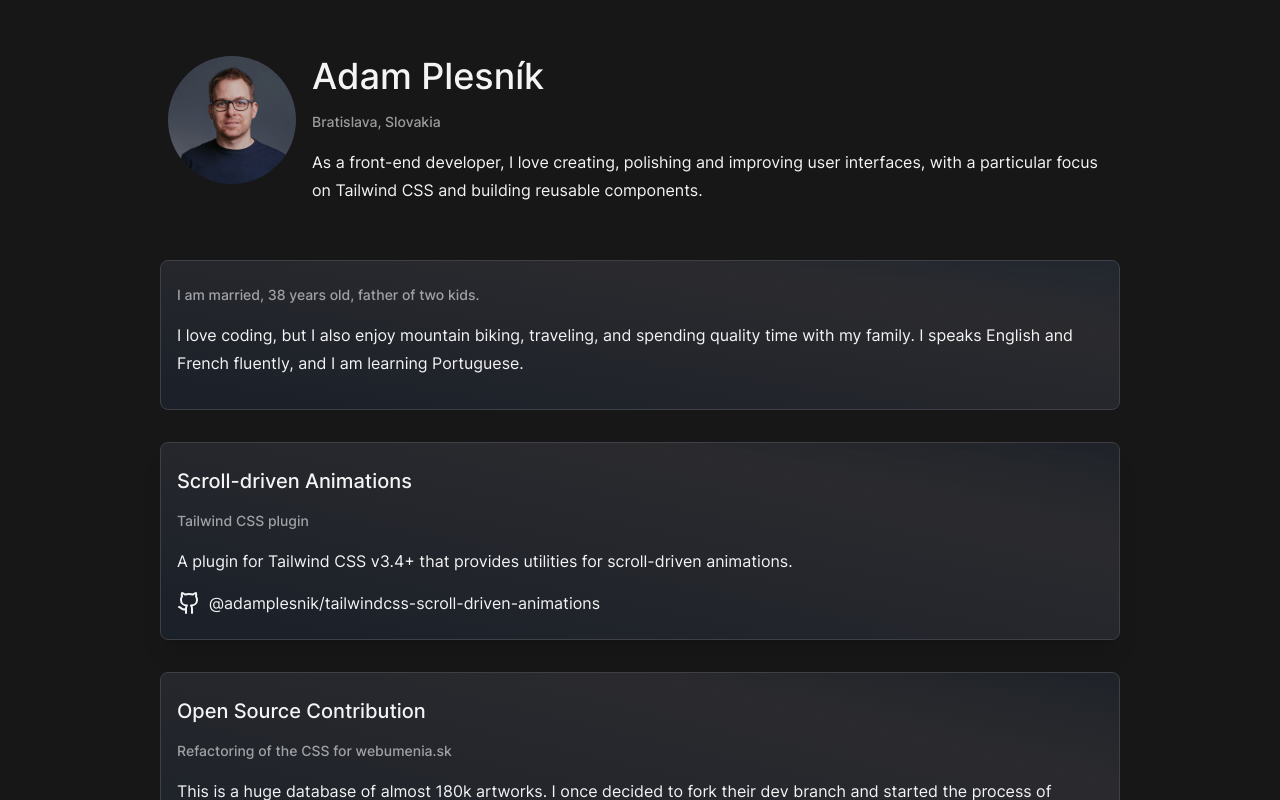
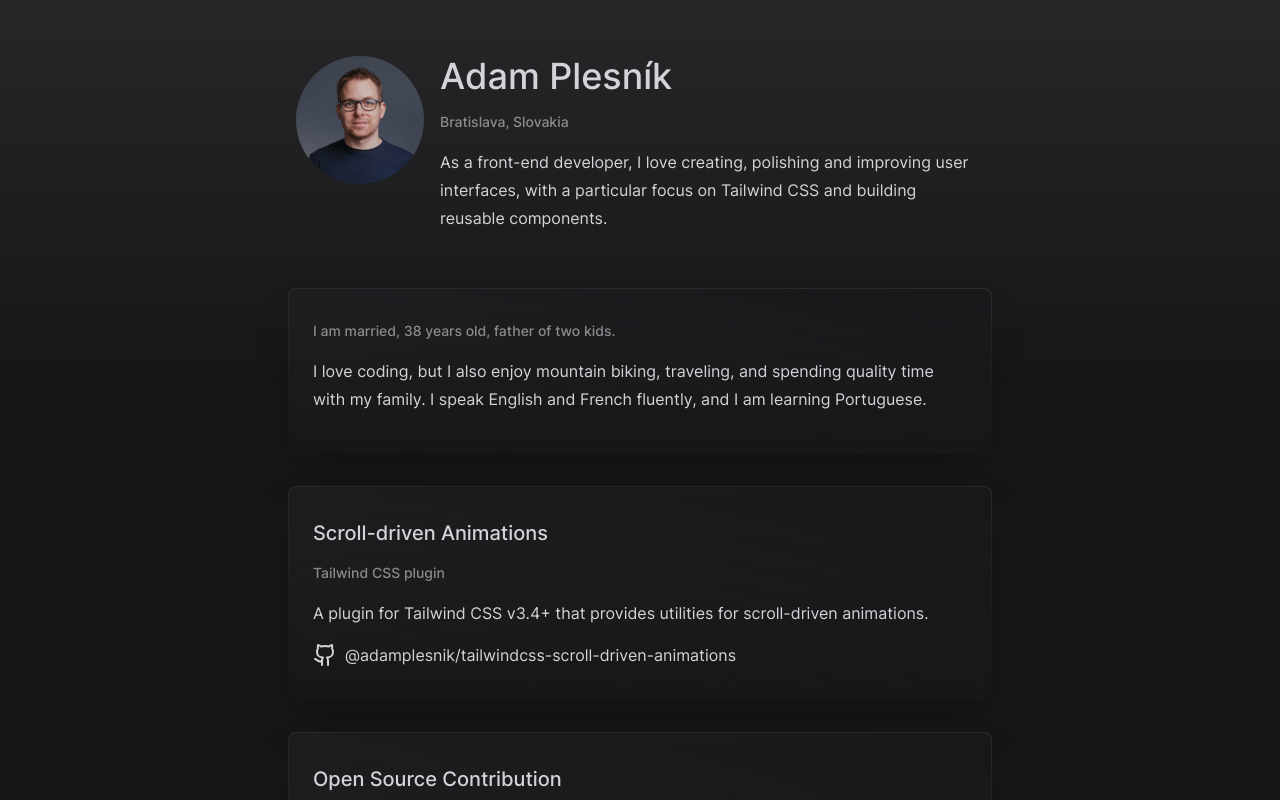
Before and after one commit to adamplesnik/adamplesnik.com, a React (Vite) app: page / in a window 1280 px wide. Shown: the top 800 px of the page. Built offline with nearby package versions, Linux system fonts and the light colour scheme.

Commit message:
Next version of the tiles, now with one color only

```diff
--- a/index.html
+++ b/index.html
@@ -1,5 +1,5 @@
 <!doctype html>
-<html lang="en" class="bg-neutral-900 text-zinc-100">
+<html lang="en" class="bg-neutral-900 text-zinc-300">
   <head>
     <meta charset="UTF-8" />
     <meta name="viewport" content="width=device-width, initial-scale=1.0" />
--- a/src/App.tsx
+++ b/src/App.tsx
@@ -3,11 +3,14 @@ import InfoTile from './tiles/InfoTile'
 import Photo from './components/Photo'
 import PluginTile from './tiles/PluginTile'
 import WebUmeniaTile from './tiles/WebUmeniaTile'
+import PageBackground from './components/PageBackground'
 
 function App() {
   return (
+    <>
+      <PageBackground />
       <div className="flex w-screen justify-center">
-      <div className="flex max-w-screen-lg flex-col gap-8 overflow-hidden p-8 pt-12">
+        <div className="flex max-w-screen-md flex-col gap-8 overflow-hidden p-8 pt-12">
           <InfoTile />
           <CvTile />
           <PluginTile />
@@ -15,6 +18,7 @@ function App() {
           <Photo />
         </div>
       </div>
+    </>
   )
 }
 
--- /dev/null
+++ b/src/components/PageBackground.tsx
@@ -0,0 +1,7 @@
+const PageBackground = () => {
+  return (
+    <div className="fixed top-0 -z-10 h-96 w-full bg-gradient-to-t from-neutral-900/0 to-zinc-800"></div>
+  )
+}
+
+export default PageBackground
--- a/src/components/TileWrapper.tsx
+++ b/src/components/TileWrapper.tsx
@@ -1,4 +1,3 @@
-import { motion } from 'framer-motion'
 import { PropsWithChildren } from 'react'
 
 const TileWrapper = ({
@@ -7,22 +6,18 @@ const TileWrapper = ({
   padding = false,
 }: PropsWithChildren<TileWrapperProps>) => {
   return (
-    <motion.div
-      className={
-        'overflow-hidden rounded-lg bg-gradient-to-tr from-slate-800/50 via-zinc-700/50 via-75% to-slate-700/30 backdrop-blur ' +
-        'border border-zinc-700 border-b-zinc-700 shadow-xl' +
-        className +
-        (padding ? ' p-4 pt-6' : '')
-      }
-      layout
-      whileHover={{ opacity: 0.9, scale: 1.03 }}
-      transition={{
-        duration: 0.37,
-        ease: [0.65, 0.05, 0.17, 0.99],
-      }}
-    >
-      {children}
-    </motion.div>
+    <div className="rounded-lg bg-gradient-to-t from-zinc-600/0 to-zinc-600/30 p-px shadow-2xl backdrop-blur">
+      <div
+        className={
+          'overflow-hidden rounded-lg bg-gradient-to-tr from-neutral-900/30 to-zinc-900 ' +
+          // 'overflow-hidden rounded-lg bg-zinc-800 '+
+          className +
+          (padding ? ' p-6 pt-8' : '')
+        }
+      >
+        {children}
+      </div>
+    </div>
   )
 }
 
--- a/src/tiles/CvTile.tsx
+++ b/src/tiles/CvTile.tsx
@@ -3,11 +3,11 @@ import TileWrapper from '../components/TileWrapper'
 
 const PhotoTile = () => {
   return (
-    <TileWrapper className="bg-gradient-to-tr from-slate-800 to-slate-700/40" padding>
+    <TileWrapper padding>
       <Paragraph size="small">I am married, 38 years old, father of two kids.</Paragraph>
       <Paragraph>
         I love coding, but I also enjoy mountain biking, traveling, and spending quality time with
-        my family. I speaks English and French fluently, and I am learning Portuguese.
+        my family. I speak English and French fluently, and I am learning Portuguese.
       </Paragraph>
     </TileWrapper>
   )
--- a/src/tiles/PluginTile.tsx
+++ b/src/tiles/PluginTile.tsx
@@ -6,7 +6,7 @@ import TileWrapper from '../components/TileWrapper'
 
 const PluginTile = () => {
   return (
-    <TileWrapper className="" padding>
+    <TileWrapper padding>
       <Heading size={2}>Scroll-driven Animations</Heading>
       <Paragraph size="small">Tailwind CSS plugin</Paragraph>
       <Paragraph>
--- a/src/tiles/WebUmeniaTile.tsx
+++ b/src/tiles/WebUmeniaTile.tsx
@@ -6,7 +6,7 @@ import Paragraph from '../components/Paragraph'
 
 const WebUmeniaTile = () => {
   return (
-    <TileWrapper className="bg-gradient-to-tr from-sky-800 to-cyan-500" padding>
+    <TileWrapper padding>
       <Heading size={2}>Open Source Contribution</Heading>
       <Paragraph size="small">Refactoring of the CSS for webumenia.sk</Paragraph>
       <Paragraph>
```
Lines whose indentation alone changed are shown as unchanged.
